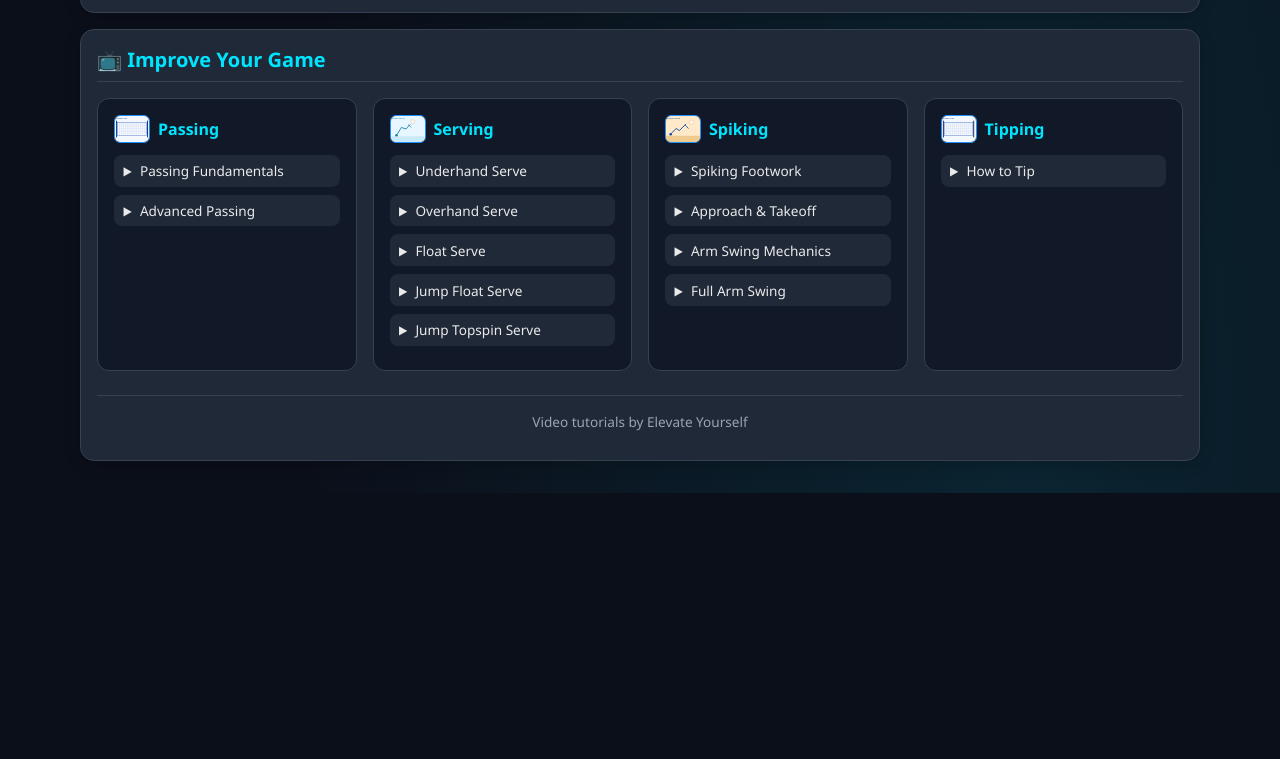
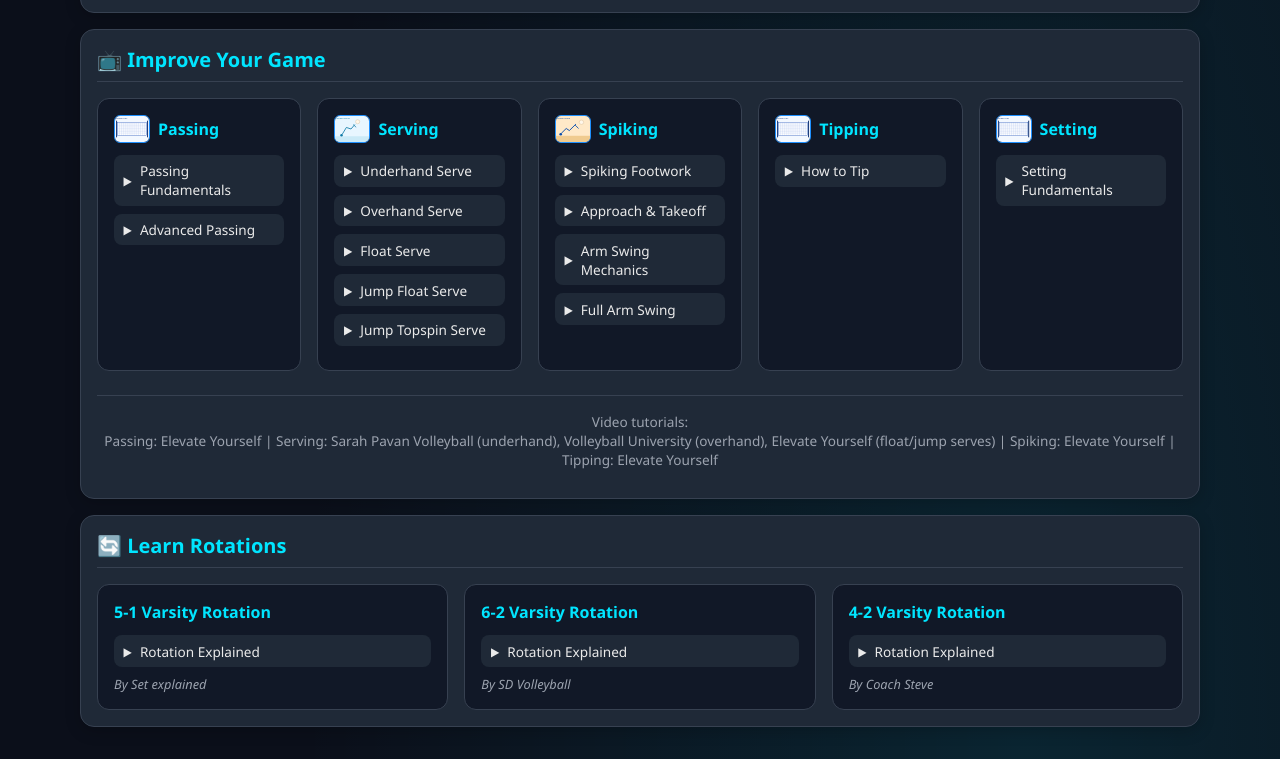
Before and after one commit to malekhibri-source/volleyball-site, a plain HTML site: page first-prototype/index.html in a window 1280 px wide. Shown: the part 2516-3275 px from the top of the page. Before the commit the page ends 3009 px from the top, so only its background shows below. Drawn offline with Linux system fonts and the light colour scheme.

Commit message:
fix: video link bug and add Learn Rotations section with setting tutorial

```diff
--- a/first-prototype/index.html
+++ b/first-prototype/index.html
@@ -167,7 +167,7 @@
               <option value="underhand">Underhand</option>
               <option value="overhand">Overhand</option>
             </select>
-            <a href="#" target="_blank" class="video-link serve-video-btn" data-serve="float" data-target="serve-a" title="Watch tutorial">📺</a>
+            <a href="javascript:void(0)" target="_blank" class="video-link serve-video-btn" data-serve="float" data-target="serve-a" title="Watch tutorial">📺</a>
           </h3>
           <div class="attempt-row" id="attempts-a">
             <span>1</span><span>2</span><span>3</span><span>4</span><span>5</span>
@@ -200,7 +200,7 @@
               <option value="underhand">Underhand</option>
               <option value="overhand">Overhand</option>
             </select>
-            <a href="#" target="_blank" class="video-link serve-video-btn" data-serve="float" data-target="serve-b" title="Watch tutorial">📺</a>
+            <a href="javascript:void(0)" target="_blank" class="video-link serve-video-btn" data-serve="float" data-target="serve-b" title="Watch tutorial">📺</a>
           </h3>
           <div class="attempt-row" id="attempts-b">
             <span>1</span><span>2</span><span>3</span><span>4</span><span>5</span>
@@ -284,8 +284,47 @@
             <li><a href="https://www.youtube.com/watch?v=jnEA9sV834s" target="_blank"><span class="play-icon">▶</span> How to Tip</a></li>
           </ul>
         </article>
+
+        <article class="improvement-card">
+          <h3><img src="vb-net.svg" alt="Set" class="skill-icon" /> Setting</h3>
+          <ul class="video-list">
+            <li><a href="https://www.youtube.com/watch?v=lEkr3qgIDlI" target="_blank"><span class="play-icon">▶</span> Setting Fundamentals</a></li>
+          </ul>
+        </article>
       </div>
-      <p class="improvement-credit">Video tutorials by Elevate Yourself</p>
+      <p class="improvement-credit">
+        Video tutorials:<br>
+        Passing: Elevate Yourself | Serving: Sarah Pavan Volleyball (underhand), Volleyball University (overhand), Elevate Yourself (float/jump serves) | Spiking: Elevate Yourself | Tipping: Elevate Yourself
+      </p>
+    </section>
+
+    <section id="rotations-section" aria-labelledby="rotations-title">
+      <h2>🔄 Learn Rotations</h2>
+      <div class="improvement-grid">
+        <article class="improvement-card">
+          <h3>5-1 Varsity Rotation</h3>
+          <ul class="video-list">
+            <li><a href="https://www.youtube.com/watch?v=UjLq3NH9lDw&t=4s" target="_blank"><span class="play-icon">▶</span> Rotation Explained</a></li>
+          </ul>
+          <p class="video-creator">By Set explained</p>
+        </article>
+
+        <article class="improvement-card">
+          <h3>6-2 Varsity Rotation</h3>
+          <ul class="video-list">
+            <li><a href="https://www.youtube.com/watch?v=Prfbkz73d3Q&t=22s" target="_blank"><span class="play-icon">▶</span> Rotation Explained</a></li>
+          </ul>
+          <p class="video-creator">By SD Volleyball</p>
+        </article>
+
+        <article class="improvement-card">
+          <h3>4-2 Varsity Rotation</h3>
+          <ul class="video-list">
+            <li><a href="https://www.youtube.com/watch?v=L-_OxiQMn9Q" target="_blank"><span class="play-icon">▶</span> Rotation Explained</a></li>
+          </ul>
+          <p class="video-creator">By Coach Steve</p>
+        </article>
+      </div>
     </section>
   </main>
   <script src="app.js"></script>
--- a/first-prototype/volley.css
+++ b/first-prototype/volley.css
@@ -477,7 +477,8 @@ button[type="submit"]:active {
   flex-shrink: 0;
 }
 
-#improvement-section {
+#improvement-section,
+#rotations-section {
   grid-column: 1 / -1;
 }
 
@@ -558,3 +559,14 @@ button[type="submit"]:active {
   color: var(--text-muted);
   font-size: .85rem;
 }
+
+.video-creator {
+  margin: .5rem 0 0;
+  font-size: .8rem;
+  color: var(--text-muted);
+  font-style: italic;
+}
+
+#rotations-section {
+  grid-column: 1 / -1;
+}
```
